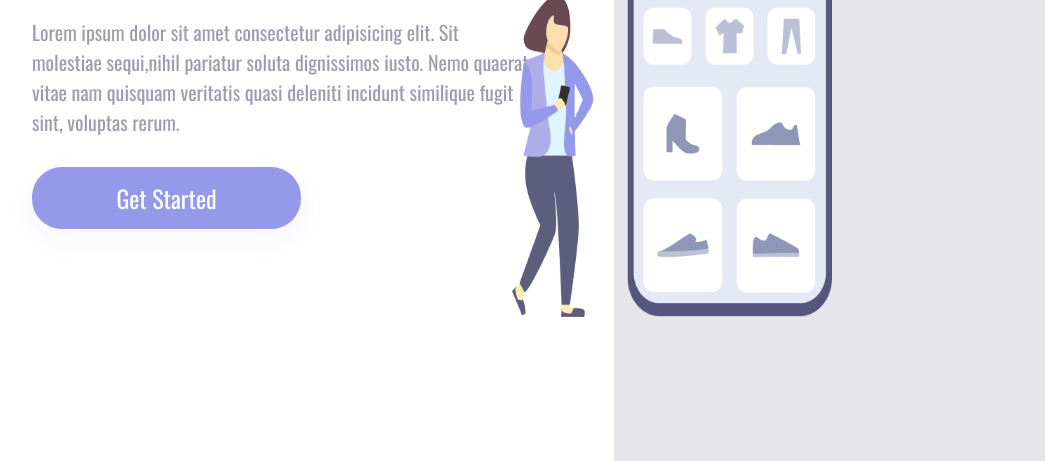
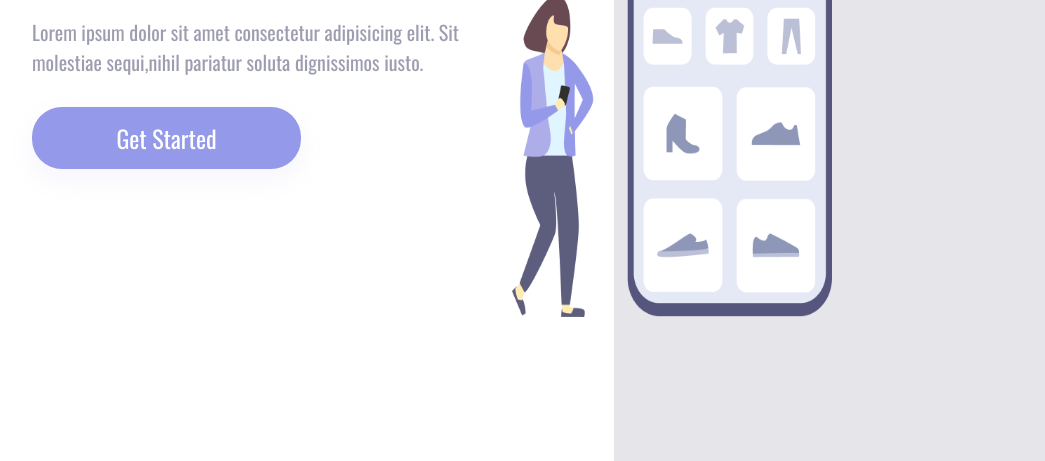
Before and after one commit to hcinfo9/Projeto-CSS, a plain HTML site: page index.html in a window 1280 px wide. Shown: the part 339-800 px from the top of the page, without its empty margins (218-1263 px from the left). Drawn offline with nearby package versions, Linux system fonts and the light colour scheme.

Commit message:
alteracao opacity  no CSS e alteracao de um paragrafo no HTML

```diff
--- a/index.html
+++ b/index.html
@@ -15,9 +15,7 @@
     <main class="wrapper">
         <section class="container-left">
                 <h1>Easy Shopping Via Mobile</h1>
-                <p>Lorem ipsum dolor sit amet consectetur adipisicing elit. Sit molestiae        sequi,nihil pariatur soluta
-                    dignissimos iusto. Nemo quaerat vitae nam quisquam veritatis quasi deleniti incidunt similique fugit
-                    sint, voluptas rerum.
+                <p>Lorem ipsum dolor sit amet consectetur adipisicing elit. Sit molestiae        sequi,nihil pariatur soluta dignissimos iusto.
                 </p>
                 <button>
                     Get Started
--- a/styles.css
+++ b/styles.css
@@ -100,7 +100,7 @@ a:nth-child(2) {
 }
 
 a:hover {
-    opacity: .4;
+    opacity: 0.4;
 }
 
 @media screen and (max-width:1850px) {
```
